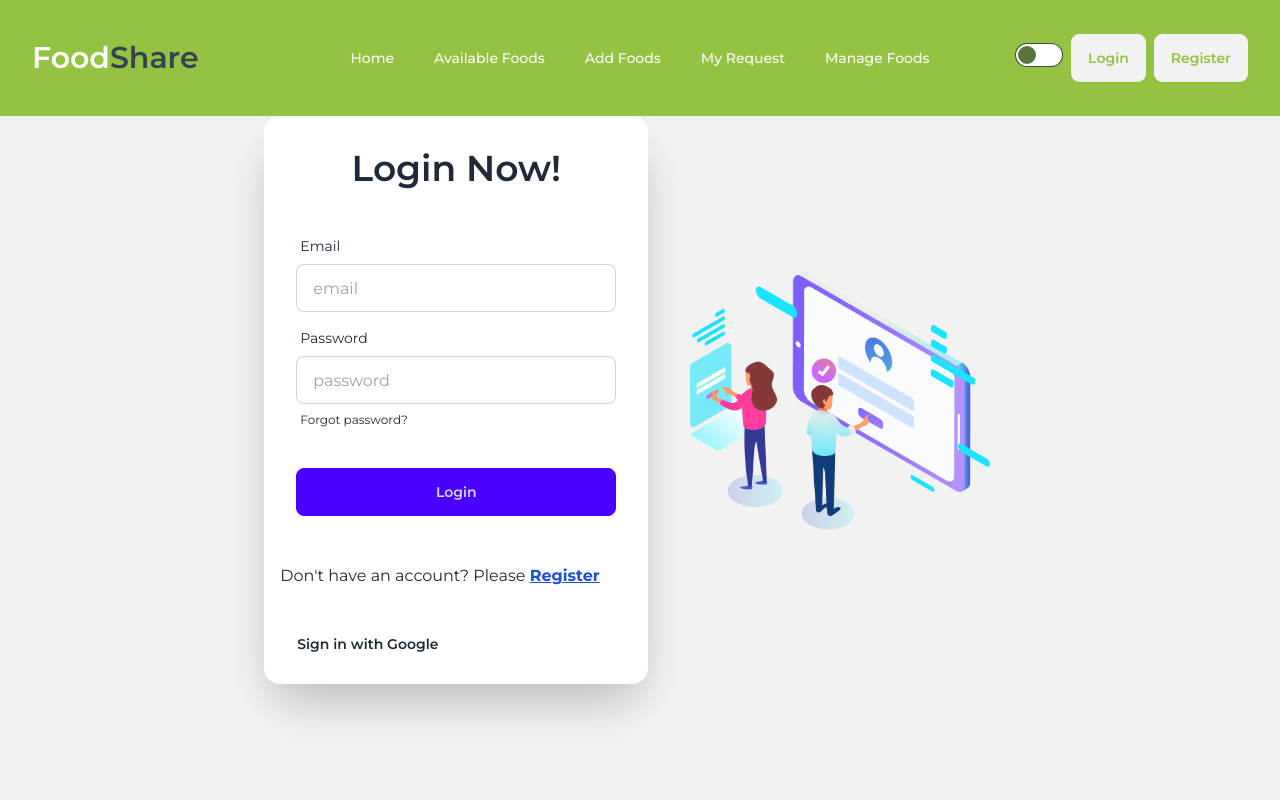
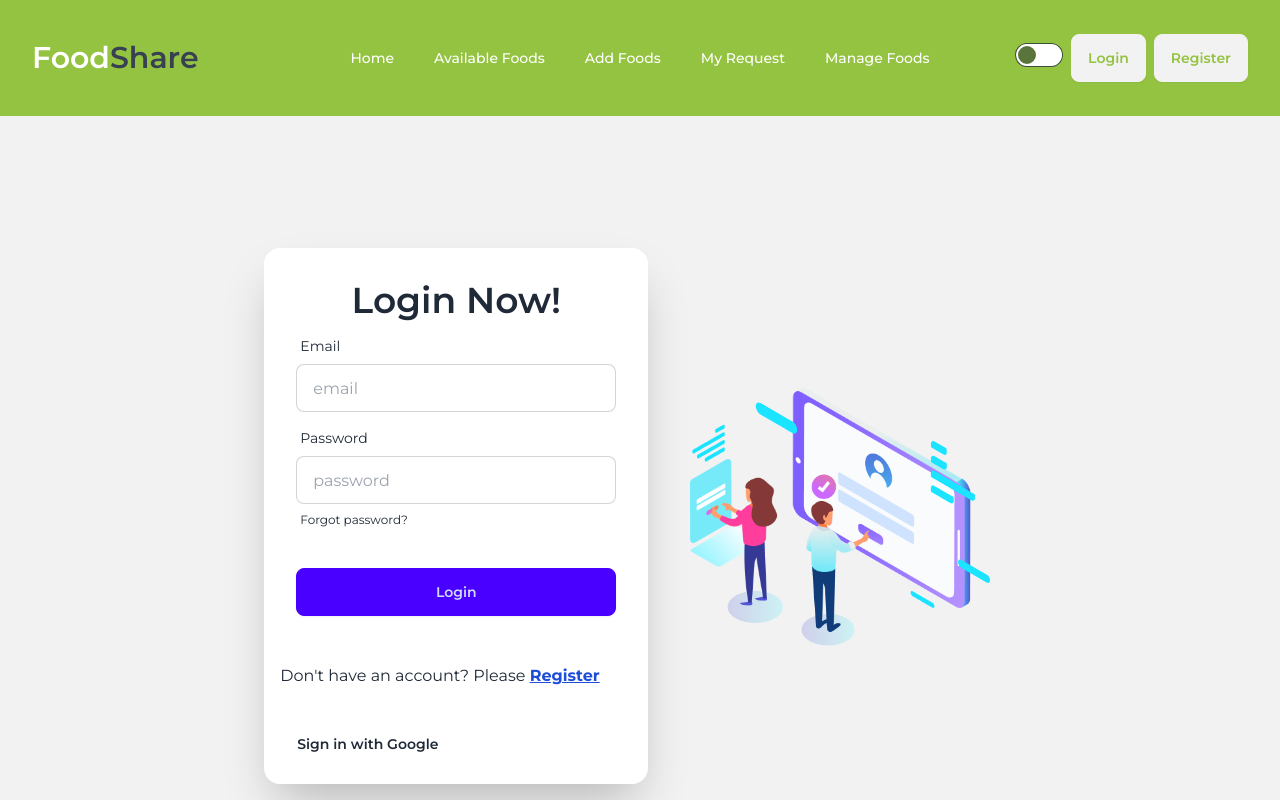
Before and after one commit to mahfuz-kallyan/food-share-client-site, a React (Vite) app: page /login in a window 1280 px wide. Shown: the top 800 px of the page. Built offline with nearby package versions, Linux system fonts and the light colour scheme; no server answers.

Commit message:
updating color

```diff
--- a/src/Components/Navbar.jsx
+++ b/src/Components/Navbar.jsx
@@ -38,7 +38,7 @@ const Navbar = () => {
 
 	return (
 		<div>
-			<div className="navbar bg-[#94c341] fixed top-0 z-50 p-2 lg:p-8">
+			<div className="navbar bg-[#94c341]  top-0 z-50 p-2 lg:p-8">
 				<div className="navbar-start">
 					<div className="dropdown">
 						<div
--- a/src/Pages/Login/Login.jsx
+++ b/src/Pages/Login/Login.jsx
@@ -57,7 +57,7 @@ const Login = () => {
 				</div>
 				<div className="card bg-base-100 w-full max-w-sm shrink-0 shadow-2xl">
 					<form onSubmit={handleLogin} className="card-body">
-						<h2 className="text-4xl font-semibold text-center mb-8">
+						<h2 className="text-4xl font-semibold text-center">
 							Login Now!
 						</h2>
 						<div className="form-control">
```
